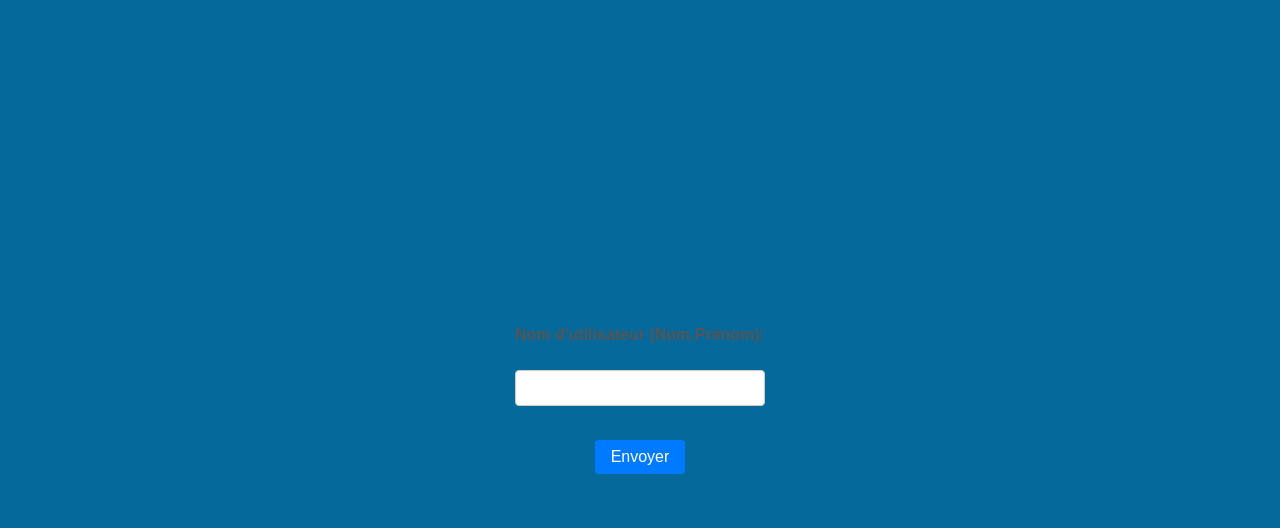
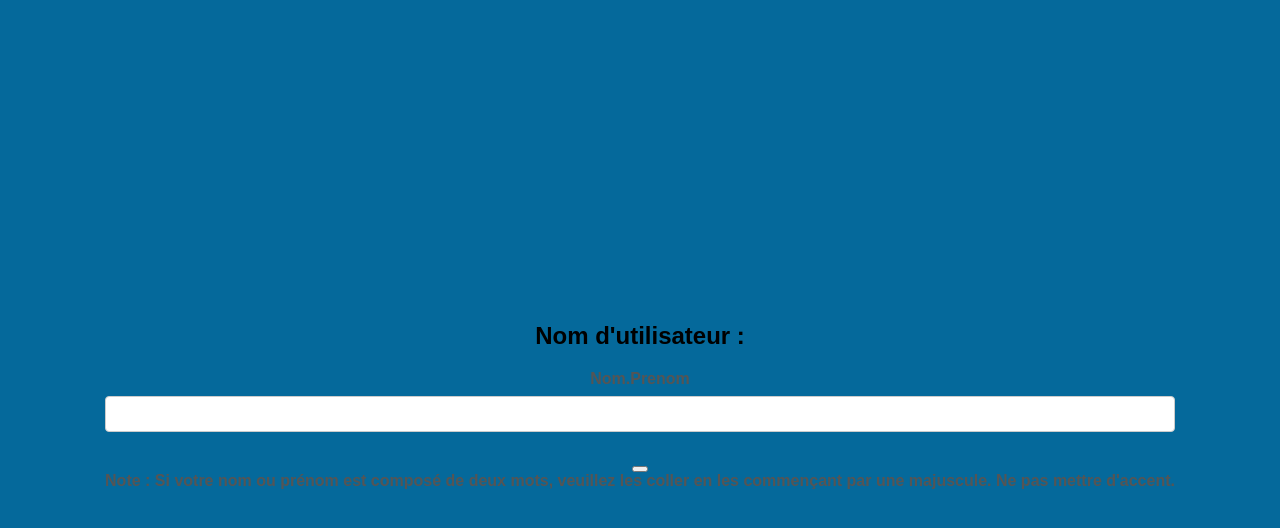
Before and after one commit to PaulinePeeters/coursgisele, a Flask app: page / in a window 1280 px wide. Shown: the top 528 px of the page. Run offline with Flask 3, Linux system fonts and the light colour scheme.

Commit message:
accueil.html

```diff
--- a/templates/accueil.html
+++ b/templates/accueil.html
@@ -3,15 +3,20 @@
 <head>
     <meta charset="UTF-8">
     <meta name="viewport" content="width=device-width, initial-scale=1.0">
-    <title>Login</title>
+    <title>Accueil</title>
     <link rel="stylesheet" href="{{ url_for('static', filename= 'style.css') }}">
 </head>
 <body>
     <div class = "login-container">
-<form action="/" method="POST">
-    <label for="full_name">Nom d'utilisateur (Nom.Prénom):</label><br>
-    <input type="text" id="full_name" name="full_name" required><br>
-    <input type="submit" value="Envoyer">
+<form action="/" method="POST" class="form-login">
+    <h2> Nom d'utilisateur :</h2>
+    <label for="login-input-user" class="login__label"> Nom.Prenom </label>
+    <input type="text" id="full_name" name="full_name" required class="login__input" ><br>
+    <button class="login__submit"  type="submit" value="Envoyer"></button>
+    <label for="login-input-user" class="login__label">
+		<strong>Note :</strong> Si votre nom ou prénom est composé de deux mots, veuillez les coller en
+        les commençant par une majuscule. Ne pas mettre d'accent.
+	</label>
 </form>
     </div>
 </body>
```
